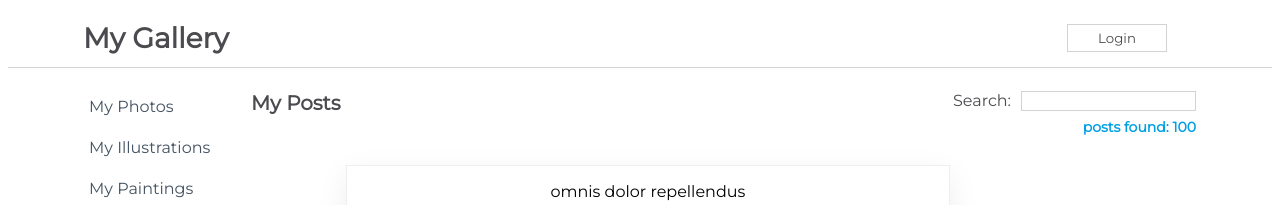
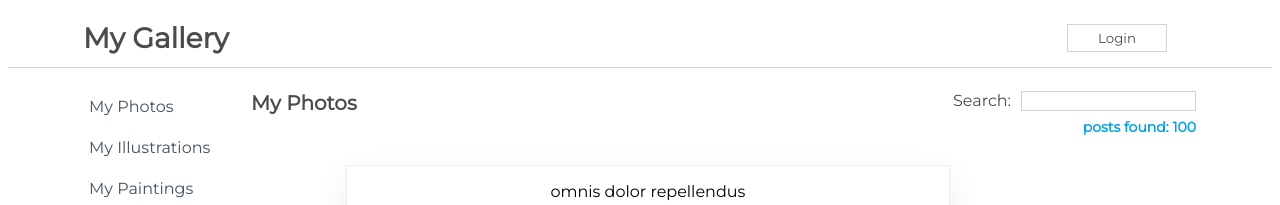
Before and after one commit to jp-clarke/react-challenges, a React (Create React App) app in the folder my-app/: page / in a window 1280 px wide. Shown: the top 205 px of the page. Built offline with nearby package versions, Linux system fonts and the light colour scheme.

Commit message:
Hooks Challenge

```diff
--- a/my-app/src/App.js
+++ b/my-app/src/App.js
@@ -1,16 +1,14 @@
 import css from './App.module.css';
 import Sidebar from './components/Sidebar.js'
-// import NavBarSimple from './components/NavBarSimple.js'
 import NavBarForm from './components/NavBarForm.js'
-import Content from './components/Content.js'
+import ContentHooks from './components/ContentHooks.js'
 
 function App() {
   return (
     <div className={css.App}>
-      {/* <NavBarSimple /> */}
       <NavBarForm />
       <Sidebar />
-      <Content />
+      <ContentHooks />
     </div>
   );
 }
--- a/my-app/src/components/Content.js
+++ b/my-app/src/components/Content.js
@@ -39,7 +39,7 @@
     return (
       <div className={css.Content}>
         <div className={css.TitleBar}>
-          <h1>My Posts</h1>
+          <h1>My Photos</h1>
           <form>
             <label htmlFor="searchInput">Search:</label>
             <input
--- /dev/null
+++ b/my-app/src/components/ContentHooks.js
@@ -0,0 +1,48 @@
+import React, { useState, useEffect } from 'react'
+import { savedPosts } from '../posts.json'
+import PostItem from './PostItem.js'
+import Loader from './Loader.js'
+import css from './css/Content.module.css'
+
+export default function ContentHooks() {
+    const [isLoaded, setIsLoaded] = useState(false);
+    const [fetchedPosts, setFetchedPosts] = useState([]);
+
+    useEffect(() => {
+        setTimeout(() => {
+            setIsLoaded(true);
+            setFetchedPosts(savedPosts);
+        }, 2000)
+    }, []);
+
+    const handleChange = (event) => {
+        const name = event.target.value.toLowerCase()
+        const filteredPosts = savedPosts.filter((post) => {
+            return post.name.toLowerCase().includes(name);
+        })
+        setFetchedPosts(filteredPosts);
+    }
+
+    return (
+        <div className={css.Content}>
+            <div className={css.TitleBar}>
+                <h1>My Photos</h1>
+                <form>
+                    <label htmlFor="searchInput">Search:</label>
+                    <input
+                    type="search"
+                    id="searchInput"
+                    onChange={(event) => handleChange(event)}
+                    />
+                    <h4>posts found: {fetchedPosts.length}</h4>
+                </form>
+            </div>
+            <div className={css.SearchResults}>
+                {
+                    isLoaded ?
+                    <PostItem savedPosts={fetchedPosts} /> : <Loader />
+                }
+            </div>
+        </div>
+    )
+}
```
